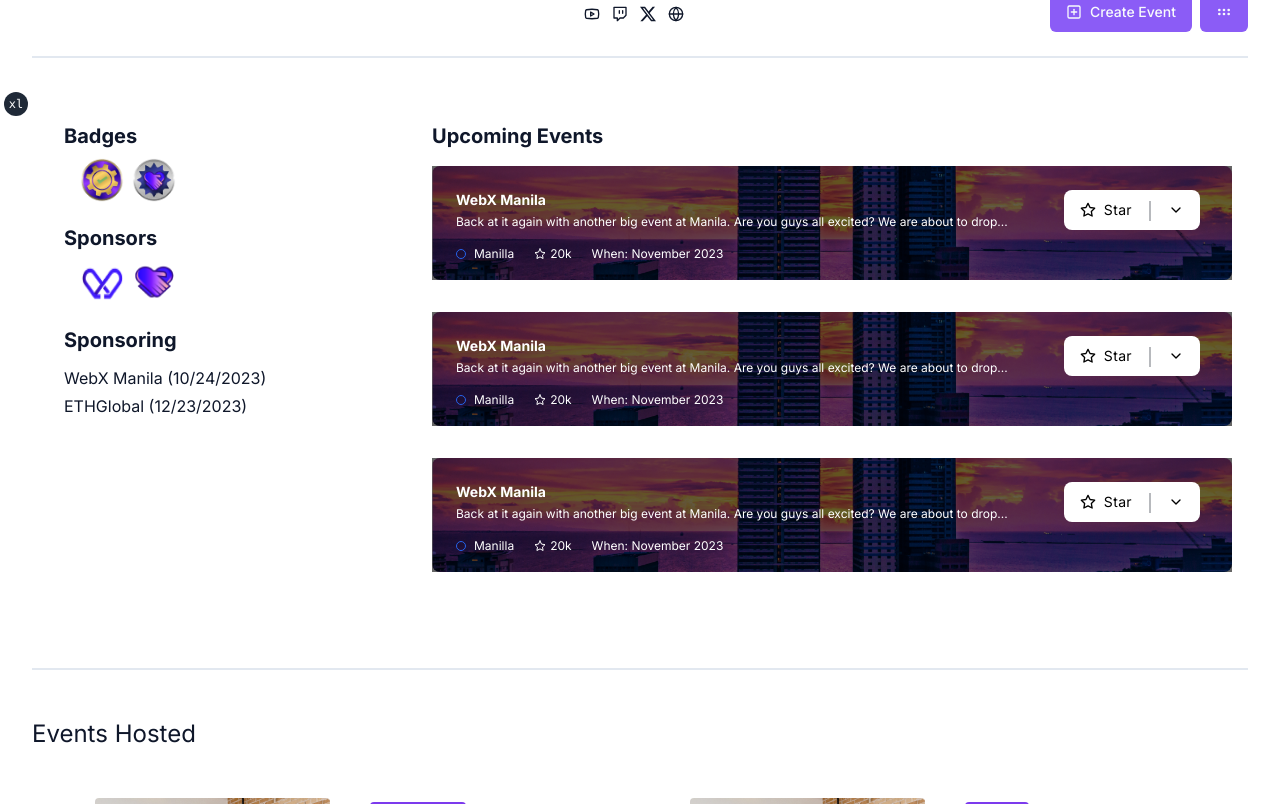
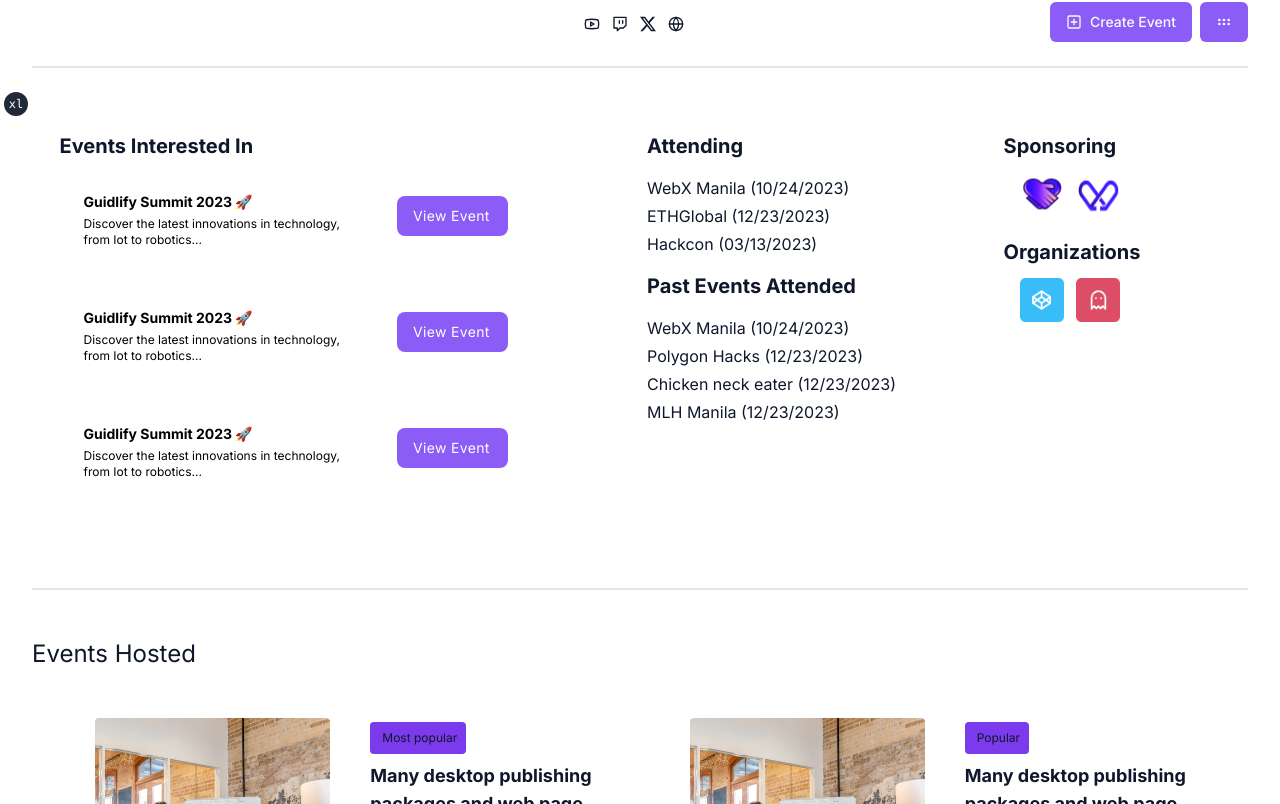
Before and after one commit to Guidlify/guidlify.com, a Next.js app: page /organization/user in a window 1280 px wide. Shown: the part 680-1484 px from the top of the page. Built offline with nearby package versions, Linux system fonts and the light colour scheme.

Commit message:
feat: add user page

```diff
--- a/app/organization/user/page.tsx
+++ b/app/organization/user/page.tsx
@@ -1,4 +1,6 @@
 "use client"
+
+import Link from "next/link"
 
 import AvatarOrganization from "@/components/organization/avatar"
 import BadgeSection from "@/components/organization/badge-section"
@@ -10,28 +12,25 @@
 
 const eventData = [
   {
-    title: "WebX Manila",
+    title: "Guidlify Summit 2023",
     description:
-      "Back at it again with another big event at Manila. Are you guys all excited? We are about to drop...",
-    location: "Manilla",
-    starCount: "20k",
-    date: "November 2023",
+      "Discover the latest innovations in technology, from Iot to robotics...",
+    emoji: "🚀",
+    eventUrl: "nowhere",
   },
   {
-    title: "WebX Manila",
+    title: "Guidlify Summit 2023",
     description:
-      "Back at it again with another big event at Manila. Are you guys all excited? We are about to drop...",
-    location: "Manilla",
-    starCount: "20k",
-    date: "November 2023",
+      "Discover the latest innovations in technology, from Iot to robotics...",
+    emoji: "🚀",
+    eventUrl: "nowhere",
   },
   {
-    title: "WebX Manila",
+    title: "Guidlify Summit 2023",
     description:
-      "Back at it again with another big event at Manila. Are you guys all excited? We are about to drop...",
-    location: "Manilla",
-    starCount: "20k",
-    date: "November 2023",
+      "Discover the latest innovations in technology, from Iot to robotics...",
+    emoji: "🚀",
+    eventUrl: "nowhere",
   },
 ]
 
@@ -53,22 +52,35 @@
   ],
   sponsor: [
     {
-      title: "Sponsors",
+      title: "Sponsoring",
       items: [
+        {
+          name: "WebXGuild",
+          url: "/organization/webxguild.png",
+        },
         {
           name: "WebXDAO",
           url: "/organization/webxdao.png",
         },
+      ],
+    },
+    {
+      title: "Organizations",
+      items: [
         {
           name: "WebXGuild",
-          url: "/organization/webxguild.png",
+          url: "/organization/codepen.png",
+        },
+        {
+          name: "WebXDAO",
+          url: "/organization/ghost.png",
         },
       ],
     },
   ],
   sponsoring: [
     {
-      title: "Sponsoring",
+      title: "Attending",
       items: [
         {
           name: "WebX Manila",
@@ -76,6 +88,31 @@
         },
         {
           name: "ETHGlobal",
+          date: "12/23/2023",
+        },
+        {
+          name: "Hackcon",
+          date: "03/13/2023",
+        },
+      ],
+    },
+    {
+      title: "Past Events Attended",
+      items: [
+        {
+          name: "WebX Manila",
+          date: "10/24/2023",
+        },
+        {
+          name: "Polygon Hacks",
+          date: "12/23/2023",
+        },
+        {
+          name: "Chicken neck eater",
+          date: "12/23/2023",
+        },
+        {
+          name: "MLH Manila",
           date: "12/23/2023",
         },
       ],
@@ -109,11 +146,14 @@
     <div className="container mb-20">
       <BannerOrganization url="/organization/banner.png" />
       <div className="">
-        <div className="relative mb-4 flex items-center justify-center xs:mt-[-60px] md:mt-[-100px]">
+        <div className="relative mb-0 flex items-center justify-center xs:mt-[-60px] md:mt-[-100px]">
           <AvatarOrganization
             url="/organization/banner.png"
             stateColor="yellow"
           />
+        </div>
+        <div className="ml-8 mt-[-80px]">
+          <BadgeSection {...badgeSponsorData.badges[0]} />
         </div>
         <div className="flex flex-col items-center justify-center">
           <ProfileInfo
@@ -127,32 +167,38 @@
           </div>
         </div>
         <div className="border-b-1 mt-6 w-full border" />
-        <div className="mt-16 flex justify-start">
-          <div className="ml-8 flex-1 flex-col">
-            <BadgeSection {...badgeSponsorData.badges[0]} />
-            <BadgeSection {...badgeSponsorData.sponsor[0]} />
-            <div>
-              <h1 className="mb-3 text-xl font-bold">Sponsoring</h1>
-              <div className="mb-4 flex flex-col space-y-1">
-                {badgeSponsorData.sponsoring[0].items.map((item, index) => (
-                  <div key={index}>{`${item.name} (${item.date})`}</div>
+        <div className="ml-[-80px] mt-16 flex justify-evenly">
+          <div className="flex flex-col">
+            <h1 className="pb-4 text-xl font-bold">Events Interested In</h1>
+            {eventData.map((eventInfo) => (
+              <div className="mb-8 h-[84px] w-[480px] rounded-lg bg-white p-4 text-black">
+                <div className="flex">
+                  <div className="w-74 flex-col pl-2 pr-12">
+                    <div className="pb-1 text-sm font-bold">
+                      {eventInfo.title} <span>{eventInfo.emoji}</span>
+                    </div>
+                    <p className="pb-4 text-xs">{eventInfo.description}</p>
+                  </div>
+                  <div className="mr-4 mt-1 flex h-10 w-36 items-center rounded-lg bg-violet-500 px-4 text-sm tracking-wide text-white">
+                    <Link href={eventInfo.eventUrl}>View Event</Link>
+                  </div>
+                </div>
+              </div>
+            ))}
+          </div>
+          <div className="flex flex-col">
+            {badgeSponsorData.sponsoring.map((event, index) => (
+              <div key={index} className="mb-4 flex flex-col space-y-1">
+                <h1 className="mb-3 text-xl font-bold">{event.title}</h1>
+                {event.items.map((item, innerIndex) => (
+                  <div key={innerIndex}>{`${item.name} (${item.date})`}</div>
                 ))}
               </div>
-            </div>
+            ))}
           </div>
-          <div className="w-894 mr-4 flex-col">
-            <h1 className="pb-4 text-xl font-bold">Upcoming Events</h1>
-            {eventData.map((eventInfo) => (
-              <div className="bg-image-container mb-8 h-[114px] w-[800px] rounded-lg p-4 text-white">
-                <EventName
-                  title={eventInfo.title}
-                  description={eventInfo.description}
-                  location={eventInfo.location}
-                  starCount={eventInfo.starCount}
-                  date={eventInfo.date}
-                />
-              </div>
-            ))}
+          <div className="flex flex-col">
+            <BadgeSection {...badgeSponsorData.sponsor[0]} />
+            <BadgeSection {...badgeSponsorData.sponsor[1]} />
           </div>
         </div>
         <div className="border-b-1 mt-16 w-full border" />
--- a/components/organization/badge-section.tsx
+++ b/components/organization/badge-section.tsx
@@ -10,14 +10,8 @@
     <h1 className="mb-2 text-xl font-bold">{title}</h1>
     <div className="mb-4 flex space-x-2 pl-4">
       {items.map((item) => (
-        <div key={item.name}>
-          <Image
-            alt={item.name}
-            src={item.url}
-            width={44}
-            height={44}
-            className="mr-2"
-          />
+        <div key={item.name} className="mr-1 mt-1">
+          <Image alt={item.name} src={item.url} width={44} height={44} />
         </div>
       ))}
     </div>
```
Also changed, not shown: public/organization/codepen.png (added), public/organization/ghost.png (added).
